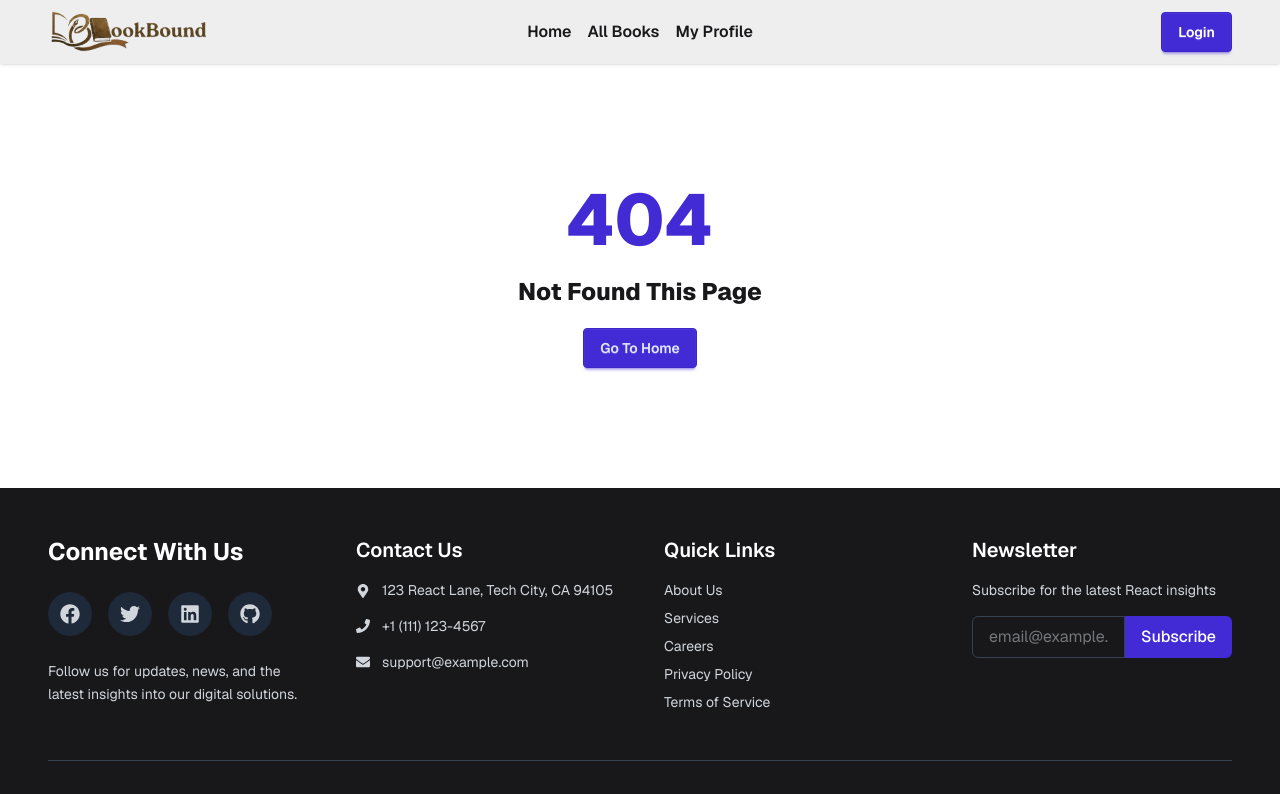
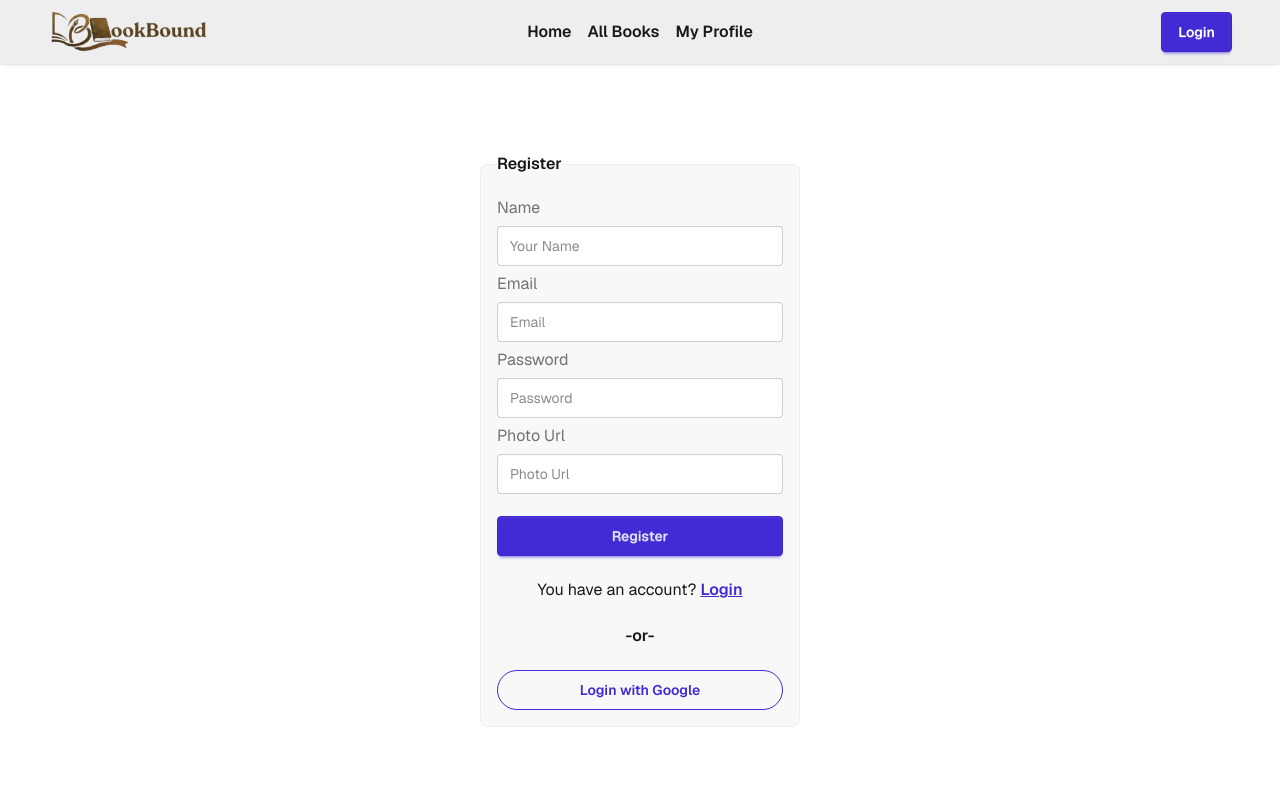
Before and after one commit to mdmukhlesurrahman1/BookBound-NextJS, a Next.js app: page /register in a window 1280 px wide. Before the commit this address had no page. Shown: the top 794 px of the page. Built offline with nearby package versions, Linux system fonts and the light colour scheme.

Commit message:
login and register page design

```diff
--- /dev/null
+++ b/src/app/login/page.jsx
@@ -0,0 +1,40 @@
+import Link from "next/link";
+
+const LoginPage = () => {
+    return (
+        <div className="mx-auto py-20">
+            <fieldset className="fieldset bg-base-200 border-base-300 rounded-box w-xs border p-4 text-base">
+                <legend className="fieldset-legend">Login</legend>
+
+                <label className="label">Email</label>
+                <input type="email" className="input" placeholder="Email" />
+
+                <label className="label">Password</label>
+                <input
+                    type="password"
+                    className="input"
+                    placeholder="Password"
+                />
+
+                <button className="btn btn-primary my-4">Login</button>
+
+                <p className="text-center">
+                    Don&apos;t have an account?{" "}
+                    <Link
+                        className="font-semibold text-primary"
+                        href="/register"
+                    >
+                        <u>Register</u>
+                    </Link>
+                </p>
+
+                <p className="mt-4 text-center font-semibold">-or-</p>
+                <button className="btn btn-outline btn-primary mt-4 rounded-full">
+                    Login with Google
+                </button>
+            </fieldset>
+        </div>
+    );
+};
+
+export default LoginPage;
--- /dev/null
+++ b/src/app/register/page.jsx
@@ -0,0 +1,58 @@
+import Link from "next/link";
+
+const RegisterPage = () => {
+    return (
+        <div className="mx-auto py-20">
+            <fieldset className="fieldset bg-base-200 border-base-300 rounded-box w-xs border p-4 text-base">
+                <legend className="fieldset-legend">Register</legend>
+
+                <label className="label">Name</label>
+                <input
+                    type="text"
+                    className="input"
+                    placeholder="Your Name"
+                    required
+                />
+
+                <label className="label">Email</label>
+                <input
+                    type="email"
+                    className="input"
+                    placeholder="Email"
+                    required
+                />
+
+                <label className="label">Password</label>
+                <input
+                    type="password"
+                    className="input"
+                    placeholder="Password"
+                    required
+                />
+
+                <label className="label">Photo Url</label>
+                <input
+                    type="text"
+                    className="input"
+                    placeholder="Photo Url"
+                />
+
+                <button className="btn btn-primary my-4">Register</button>
+
+                <p className="text-center">
+                    You have an account?{" "}
+                    <Link className="font-semibold text-primary" href="/login">
+                        <u>Login</u>
+                    </Link>
+                </p>
+
+                <p className="mt-4 text-center font-semibold">-or-</p>
+                <button className="btn btn-outline btn-primary mt-4 rounded-full">
+                    Login with Google
+                </button>
+            </fieldset>
+        </div>
+    );
+};
+
+export default RegisterPage;
--- a/src/components/shared/Navbar.jsx
+++ b/src/components/shared/Navbar.jsx
@@ -47,7 +47,12 @@ const Navbar = () => {
                     </ul>
                 </div>
                 <div className="navbar-end">
-                    <a className="btn btn-primary text-white text-sm">Login</a>
+                    <Link
+                        href="/login"
+                        className="btn btn-primary text-white text-sm"
+                    >
+                        Login
+                    </Link>
                 </div>
             </nav>
         </div>
```
